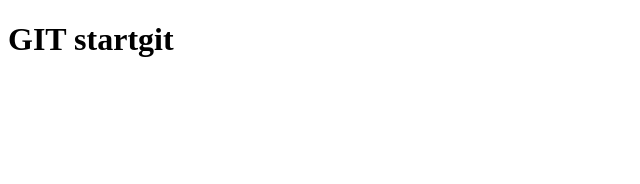
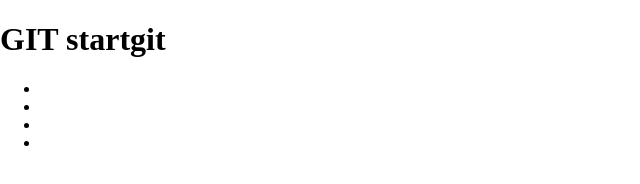
Before and after one commit to andreibitcenco/08-06-21, a plain HTML site: page index.html in a window 1280 px wide. Shown: the whole page, without its empty margins (0-640 px from the left). Drawn offline with Linux system fonts and the light colour scheme.

Commit message:
added block nav in headeer

```diff
--- a/index.html
+++ b/index.html
@@ -5,11 +5,20 @@
     <meta charset="UTF-8">
     <meta http-equiv="X-UA-Compatible" content="IE=edge">
     <meta name="viewport" content="width=device-width, initial-scale=1.0">
+    <link rel="stylesheet" href="style.css">
     <title>Lesson_4 GIT</title>
 </head>
 
 <body>
     <h1>GIT startgit</h1>
+    <nav class="nav">
+        <ul class="menu">
+            <li class="menu_item"><a href="kapec"></a></li>
+            <li class="menu_item"><a href="kapec"></a></li>
+            <li class="menu_item"><a href="kapec"></a></li>
+            <li class="menu_item"><a href="kapec"></a></li>
+        </ul>
+    </nav>
 
 </body>
 
```
